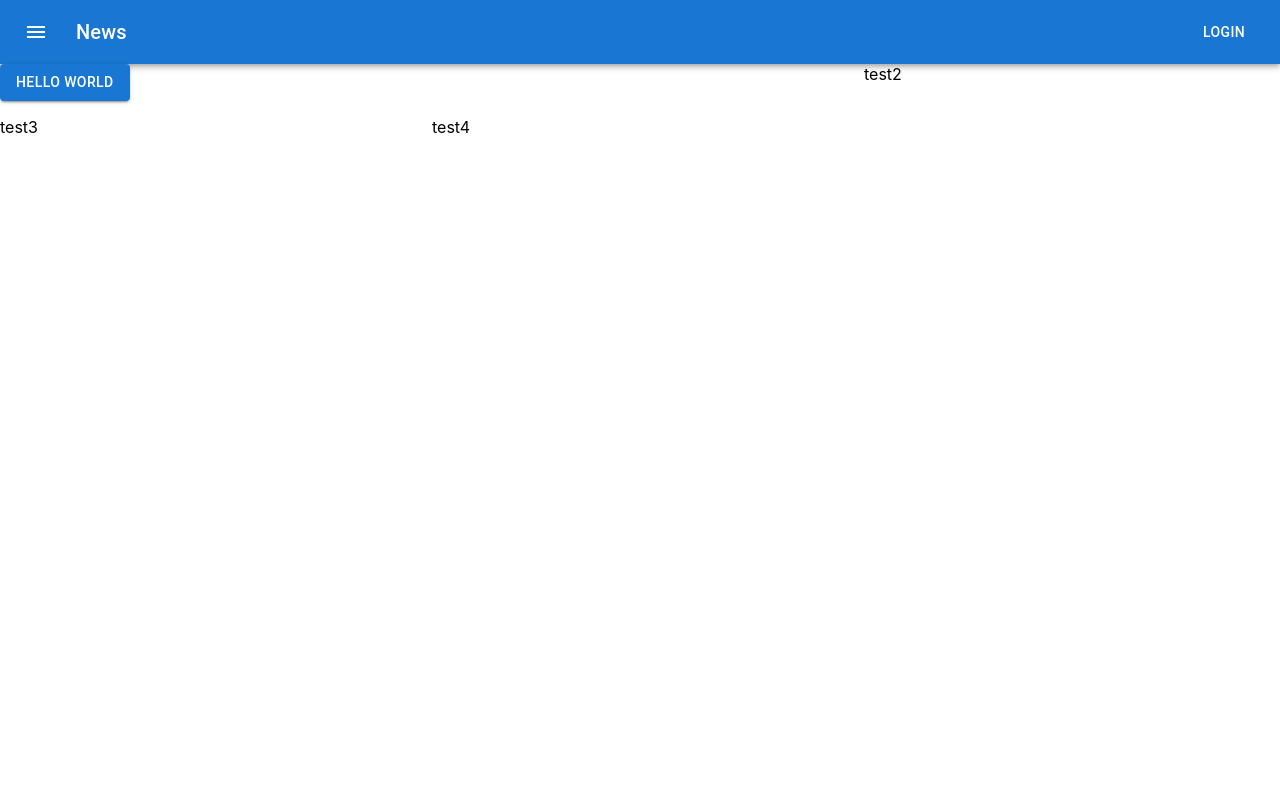
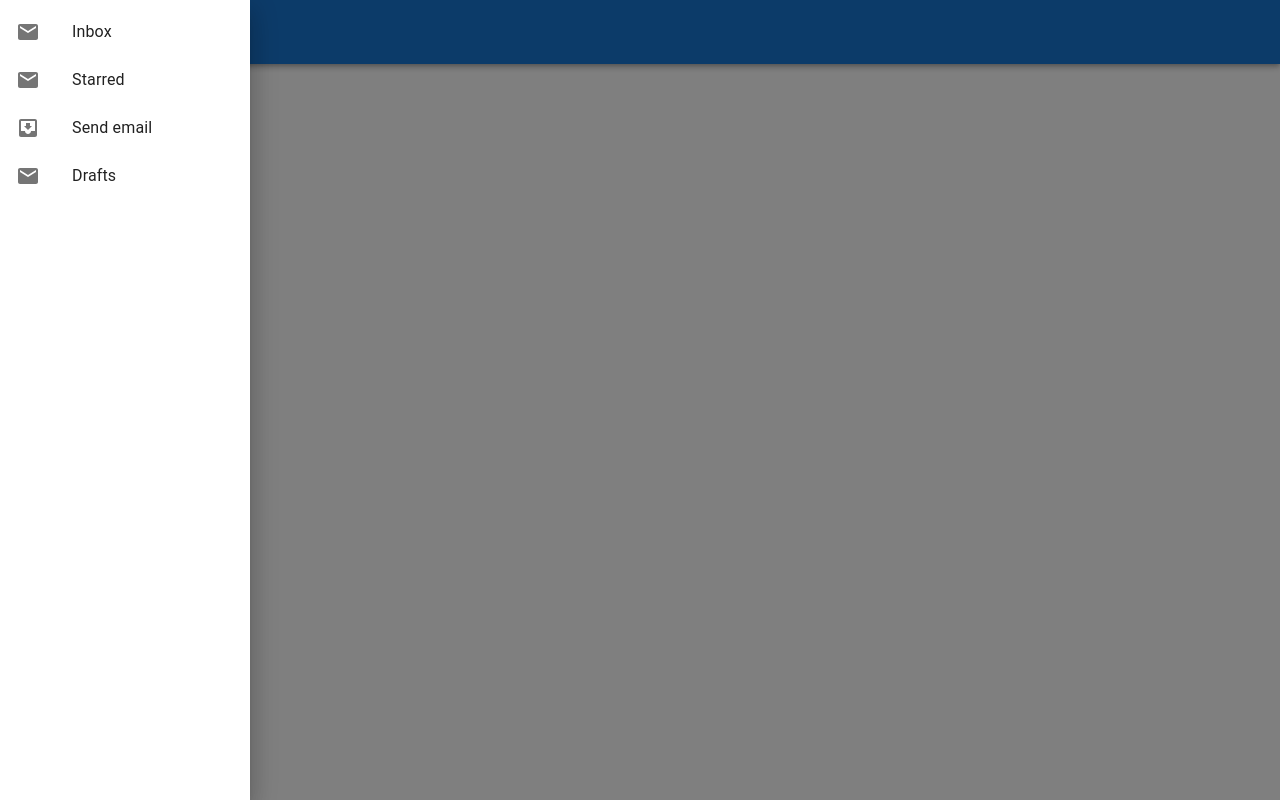
Before and after one commit to ruudrei/next-trial, a Next.js app in the folder my-app/: page / in a window 1280 px wide. Both pictures are taken after a click on the button "menu". Built offline with nearby package versions, Linux system fonts and the light colour scheme.

Commit message:
ドロワー入りヘッダー作成

```diff
--- a/my-app/components/AppBar.tsx
+++ b/my-app/components/AppBar.tsx
@@ -3,13 +3,78 @@ import AppBar from "@mui/material/AppBar";
 import Box from "@mui/material/Box";
 import Toolbar from "@mui/material/Toolbar";
 import Typography from "@mui/material/Typography";
-import Button from "@mui/material/Button";
 import IconButton from "@mui/material/IconButton";
+import Drawer from "@mui/material/Drawer";
+import List from "@mui/material/List";
+import Divider from "@mui/material/Divider";
+import ListItem from "@mui/material/ListItem";
+import ListItemButton from "@mui/material/ListItemButton";
+import ListItemIcon from "@mui/material/ListItemIcon";
+import ListItemText from "@mui/material/ListItemText";
 import MenuIcon from "@mui/icons-material/Menu";
+import InboxIcon from "@mui/icons-material/MoveToInbox";
+import MailIcon from "@mui/icons-material/Mail";
+
+// ドロワーの開閉方向
+const anchor: Anchor = "left";
+
+// メニューリスト
+const MENU_LIST = [
+  { title: "Inbox", icon: <MailIcon /> },
+  { title: "Starred", icon: <MailIcon /> },
+  { title: "Send email", icon: <InboxIcon /> },
+  { title: "Drafts", icon: <MailIcon /> },
+];
 
 // MUIのコンポーネント名と被らない命名をしないとエラーになる
-export const ButtonAppBar = () => {
+export const Header = () => {
+  // ドロワーの開閉状態を管理するためのstate
+  const [state, setState] = React.useState({
+    top: false,
+    left: false,
+    bottom: false,
+    right: false,
+  });
+  // トグルボタンの処理
+  const toggleDrawer =
+    (anchor: Anchor, open: boolean) =>
+    (event: React.KeyboardEvent | React.MouseEvent) => {
+      if (
+        event.type === "keydown" &&
+        ((event as React.KeyboardEvent).key === "Tab" ||
+          (event as React.KeyboardEvent).key === "Shift")
+      ) {
+        return;
+      }
+      setState({ ...state, [anchor]: open });
+    };
+  // ドロワーの中身
+  const list = (anchor: Anchor) => (
+    <Box
+      sx={{ width: 250 }}
+      role="presentation"
+      onClick={toggleDrawer(anchor, false)}
+      onKeyDown={toggleDrawer(anchor, false)}
+    >
+      <List>
+        {MENU_LIST.map((menu, index) => {
+          // オブジェクトの分割代入
+          const { title, icon } = menu;
+          return (
+            <ListItem key={title} disablePadding>
+              <ListItemButton>
+                <ListItemIcon>{icon}</ListItemIcon>
+                <ListItemText primary={menu.title} />
+              </ListItemButton>
+            </ListItem>
+          );
+        })}
+      </List>
+    </Box>
+  );
+
   return (
+    // ヘッダー
     <Box sx={{ flexGrow: 1 }}>
       <AppBar position="static">
         <Toolbar>
@@ -19,15 +84,22 @@ export const ButtonAppBar = () => {
             color="inherit"
             aria-label="menu"
             sx={{ mr: 2 }}
+            onClick={toggleDrawer(anchor, true)}
           >
             <MenuIcon />
           </IconButton>
           <Typography variant="h6" component="div" sx={{ flexGrow: 1 }}>
             News
           </Typography>
-          <Button color="inherit">Login</Button>
         </Toolbar>
       </AppBar>
+      <Drawer
+        anchor={anchor}
+        open={state[anchor]}
+        onClose={toggleDrawer(anchor, false)}
+      >
+        {list(anchor)}
+      </Drawer>
     </Box>
   );
 };
--- /dev/null
+++ b/my-app/components/Drawer.tsx
@@ -0,0 +1,86 @@
+import * as React from "react";
+import Box from "@mui/material/Box";
+import Drawer from "@mui/material/Drawer";
+import Button from "@mui/material/Button";
+import List from "@mui/material/List";
+import Divider from "@mui/material/Divider";
+import ListItem from "@mui/material/ListItem";
+import ListItemButton from "@mui/material/ListItemButton";
+import ListItemIcon from "@mui/material/ListItemIcon";
+import ListItemText from "@mui/material/ListItemText";
+import InboxIcon from "@mui/icons-material/MoveToInbox";
+import MailIcon from "@mui/icons-material/Mail";
+
+// type Anchor = "top" | "left" | "bottom" | "right";
+const anchor: Anchor = "left";
+
+export const TemporaryDrawer = () => {
+  const [state, setState] = React.useState({
+    top: false,
+    left: false,
+    bottom: false,
+    right: false,
+  });
+
+  const toggleDrawer =
+    (anchor: Anchor, open: boolean) =>
+    (event: React.KeyboardEvent | React.MouseEvent) => {
+      if (
+        event.type === "keydown" &&
+        ((event as React.KeyboardEvent).key === "Tab" ||
+          (event as React.KeyboardEvent).key === "Shift")
+      ) {
+        return;
+      }
+
+      setState({ ...state, [anchor]: open });
+    };
+
+  const list = (anchor: Anchor) => (
+    <Box
+      sx={{ width: anchor === "top" || anchor === "bottom" ? "auto" : 250 }}
+      role="presentation"
+      onClick={toggleDrawer(anchor, false)}
+      onKeyDown={toggleDrawer(anchor, false)}
+    >
+      <List>
+        {["Inbox", "Starred", "Send email", "Drafts"].map((text, index) => (
+          <ListItem key={text} disablePadding>
+            <ListItemButton>
+              <ListItemIcon>
+                {index % 2 === 0 ? <InboxIcon /> : <MailIcon />}
+              </ListItemIcon>
+              <ListItemText primary={text} />
+            </ListItemButton>
+          </ListItem>
+        ))}
+      </List>
+      <Divider />
+      <List>
+        {["All mail", "Trash", "Spam"].map((text, index) => (
+          <ListItem key={text} disablePadding>
+            <ListItemButton>
+              <ListItemIcon>
+                {index % 2 === 0 ? <InboxIcon /> : <MailIcon />}
+              </ListItemIcon>
+              <ListItemText primary={text} />
+            </ListItemButton>
+          </ListItem>
+        ))}
+      </List>
+    </Box>
+  );
+
+  return (
+    <>
+      <Button onClick={toggleDrawer(anchor, true)}>{anchor}</Button>
+      <Drawer
+        anchor={anchor}
+        open={state[anchor]}
+        onClose={toggleDrawer(anchor, false)}
+      >
+        {list(anchor)}
+      </Drawer>
+    </>
+  );
+};
--- a/my-app/pages/index.tsx
+++ b/my-app/pages/index.tsx
@@ -2,28 +2,13 @@ import type { NextPage } from "next";
 import { ButtonSample } from "../components/Button";
 import styled from "@emotion/styled";
 import Grid from "@mui/material/Grid";
-import { ButtonAppBar } from "../components/AppBar";
+import { Header } from "../components/AppBar";
+import { TemporaryDrawer } from "../components/Drawer";
 
 const Home: NextPage = () => {
   return (
     <>
-      {/* <ButtonSample /> */}
-      <ButtonAppBar />
-
-      <Grid container spacing={2}>
-        <Grid item xs={6} md={8}>
-          <ButtonSample />
-        </Grid>
-        <Grid item xs={6} md={4}>
-          test2
-        </Grid>
-        <Grid item xs={6} md={4}>
-          test3
-        </Grid>
-        <Grid item xs={6} md={8}>
-          test4
-        </Grid>
-      </Grid>
+      <Header />
     </>
   );
 };
```
Also changed, not shown: my-app/components/Login.tsx (+1 -6 lines).
